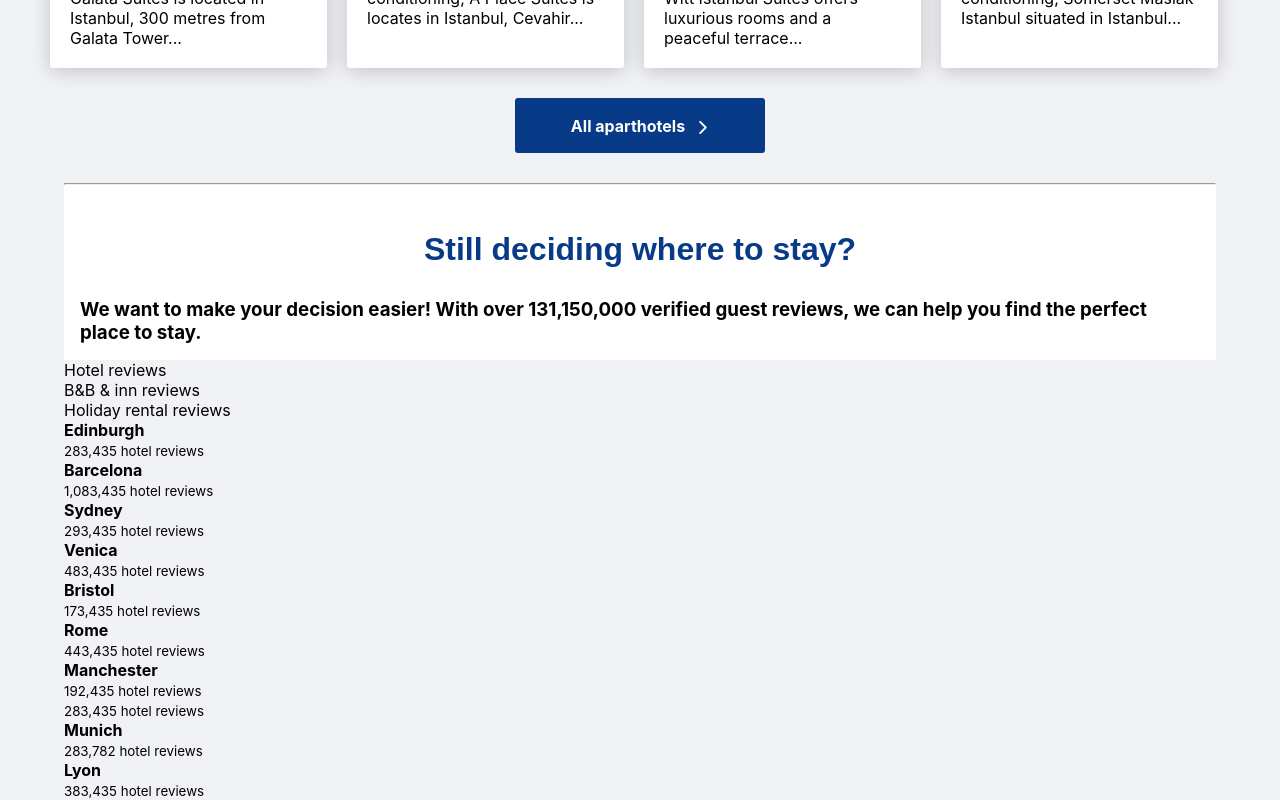
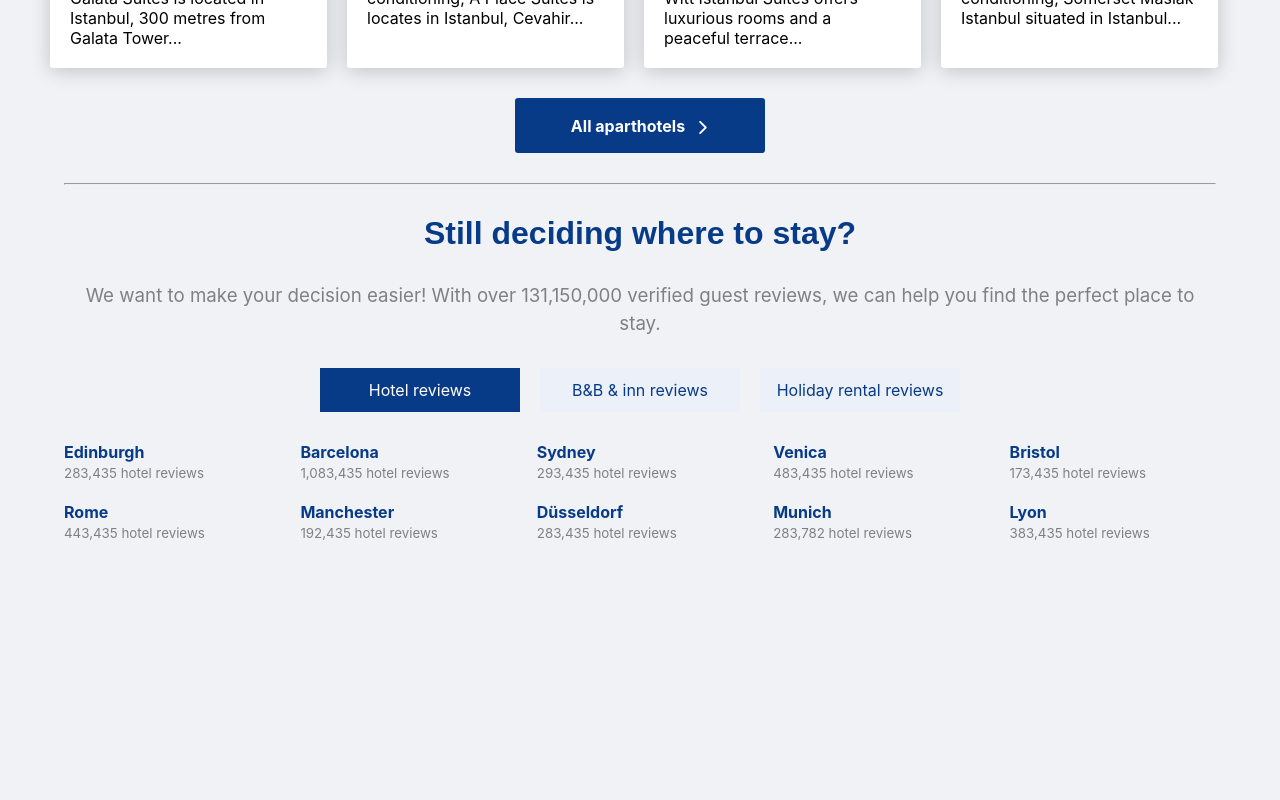
Before and after one commit to hidayettahal/Booking-clonee, a React (Vite) app: page / in a window 1280 px wide. Shown: the part 2921-3721 px from the top of the page. After the commit the page ends 3493 px from the top, so only its background shows below. Built offline with nearby package versions, Linux system fonts and the light colour scheme.

Commit message:
reviews tamamlandı

```diff
--- a/src/components/Reviews.css
+++ b/src/components/Reviews.css
@@ -0,0 +1,94 @@
+.container-header-rev {
+  text-align: center;
+  width: 90%;
+  margin-left: auto;
+  margin-right: auto;
+}
+.container-header-rev .subtitle-reviews {
+  color: gray;
+  font-weight: 400;
+  line-height: 1.5;
+  margin: 30px auto;
+}
+.container-button-large {
+  width: 90%;
+  margin: 0 auto;
+  display: flex;
+  flex-direction: column;
+  justify-content: center;
+  align-items: center;
+  gap: 20px;
+}
+.btn-active {
+  background-color: rgb(8, 59, 135);
+  color: rgb(255, 255, 255);
+  transition: background-color 0.3s ease-in-out;
+  width: 200px;
+  height: 44px;
+  display: flex;
+  justify-content: center;
+  align-items: center;
+  padding-left: 10px;
+  padding-right: 10px;
+  cursor: pointer;
+  transition: all 0.4s ease-in-out;
+}
+.btn-active:hover {
+  background-color: rgb(35, 85, 160);
+}
+.btn-rew {
+  background-color: rgb(235, 240, 249);
+  color: rgb(8, 59, 135);
+  width: 200px;
+  height: 44px;
+  display: flex;
+  justify-content: center;
+  align-items: center;
+  padding-left: 10px;
+  padding-right: 10px;
+  cursor: pointer;
+  transition: all 0.4s ease-in-out;
+}
+.btn-rew:hover {
+  background-color: rgb(8, 59, 135);
+  color: rgb(255, 255, 255);
+}
+.container-Rev-item {
+  width: 90%;
+  margin-left: auto;
+  margin-right: auto;
+  display: flex;
+  flex-wrap: wrap;
+  text-align: center;
+  gap: 24px;
+  margin-top: 30px;
+  margin-bottom: 30px;
+}
+.Reviews-item {
+  width: calc(33.3333% - 16px);
+}
+.Reviews-item-title {
+  color: rgb(8, 59, 135);
+}
+.Reviews-item-subtitle {
+  color: gray;
+}
+@media (min-width: 768px) {
+  .container-button-large {
+    flex-direction: row;
+    justify-content: center;
+    gap: 20px;
+  }
+}
+@media (min-width: 1000px) {
+  .container-Rev-item {
+    display: grid;
+    grid-template-columns: repeat(5, 1fr);
+    gap: 20px 30px;
+  }
+
+  .Reviews-item {
+    width: auto;
+    text-align: left;
+  }
+}
--- a/src/components/Reviews.jsx
+++ b/src/components/Reviews.jsx
@@ -2,20 +2,20 @@ import React from "react";
 import "./Reviews.css";
 function Reviews() {
   return (
-    <section>
-      <div className="container header">
+    <section className="Reviews">
+      <div className="container-header-rev">
         <h1 className="index-title">Still deciding where to stay?</h1>
         <h3 className="subtitle-reviews">
           We want to make your decision easier! With over 131,150,000 verified
           guest reviews, we can help you find the perfect place to stay.
         </h3>
       </div>
-      <div className="container button-large">
+      <div className="container-button-large">
         <div className="btn-active">Hotel reviews</div>
         <div className="btn-rew">B&B & inn reviews</div>
         <div className="btn-rew">Holiday rental reviews</div>
       </div>
-      <div className="container Rev-item">
+      <div className="container-Rev-item">
         <div className="Reviews-item">
           <h4 className="Reviews-item-title">Edinburgh</h4>
           <div className="Reviews-item-subtitle">
@@ -59,7 +59,7 @@ function Reviews() {
           </div>
         </div>
         <div className="Reviews-item">
-          <h4 className="Reviews-item-title"></h4>
+          <h4 className="Reviews-item-title">Düsseldorf</h4>
           <div className="Reviews-item-subtitle">
             <small>283,435 hotel reviews</small>
           </div>
```
